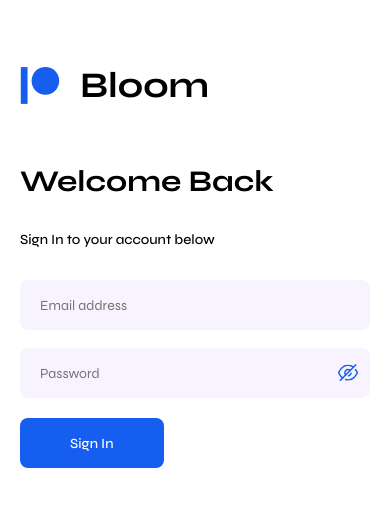
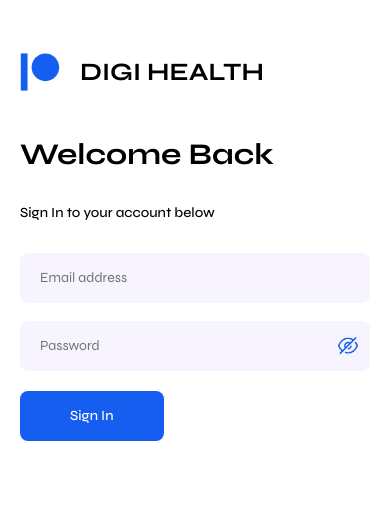
Before and after one commit to SeunPaul/ella, a React (Create React App) app: page / in a window 390 px wide. Shown: the top 506 px of the page. Built offline with nearby package versions, Linux system fonts and the light colour scheme.

Commit message:
login page update

```diff
--- a/src/pages/login/components/PageLeft.tsx
+++ b/src/pages/login/components/PageLeft.tsx
@@ -15,7 +15,7 @@
     <div className="onboarding-page-left">
       <div className="onboarding-left-section1">
         <img src={logo} alt="" />
-        <h1>Bloom</h1>
+        <h1>DIGI HEALTH</h1>
       </div>
       <div className="onboarding-left-section2">
         <h1>Welcome Back</h1>
--- a/src/pages/login/login.css
+++ b/src/pages/login/login.css
@@ -136,6 +136,10 @@
     width: 40px;
   }
 
+  .onboarding-left-section1 h1 {
+    font-size: var(--mini-heading1);
+  }
+
   .onboarding-left-section2 {
     margin-top: 30px;
   }
```
